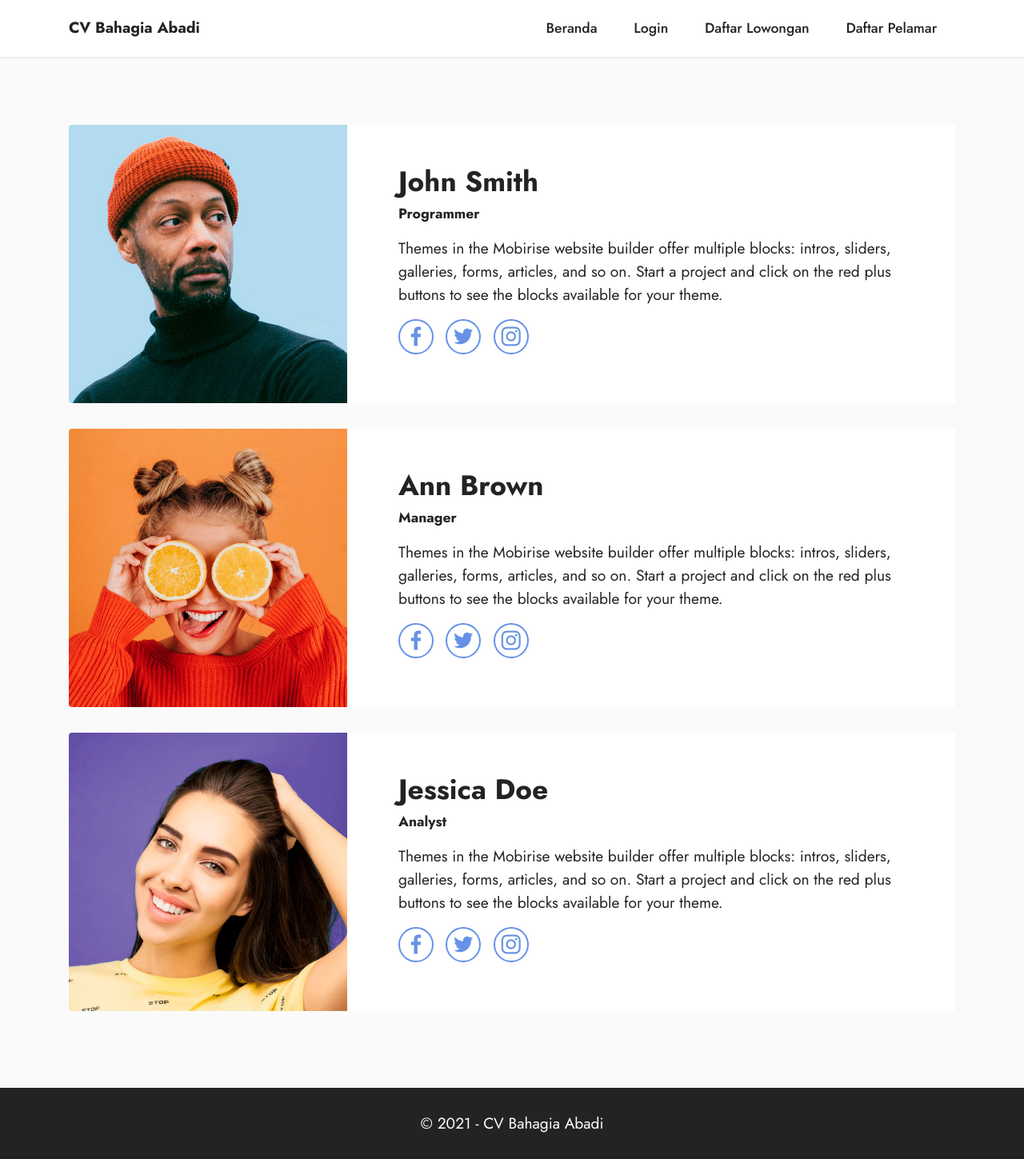
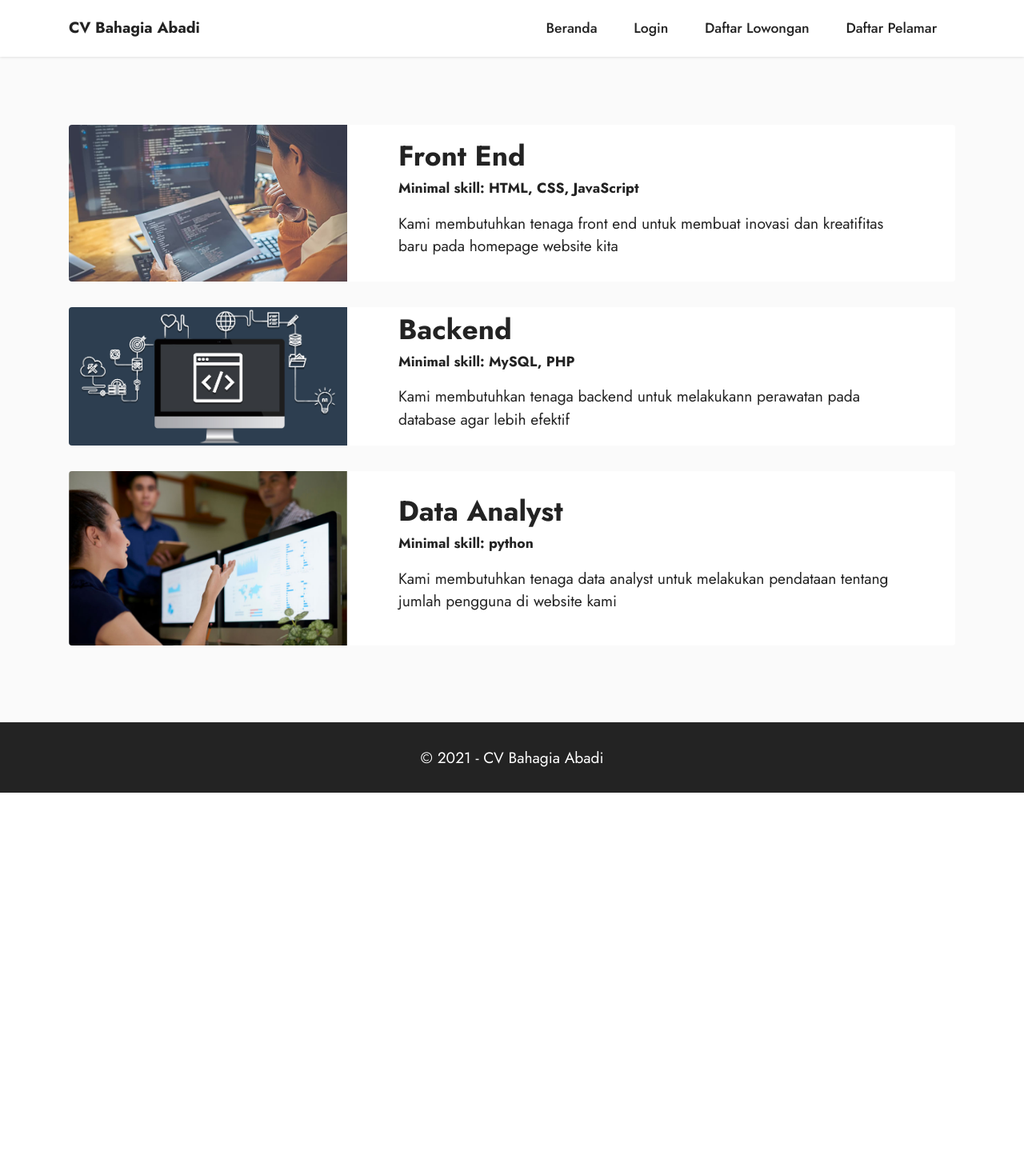
Before and after one commit to ivanabdillah/FP_PWEBA_LamaranKerja, a PHP site: page /lowongan.php in a window 1280 px wide. Shown: the whole page at 80% size. After the commit the page ends 991 px from the top, so only its background shows below. Run offline with PHP 8.4, Linux system fonts and the light colour scheme.

Commit message:
edit lowongan.php

```diff
--- a/connect.php
+++ b/connect.php
@@ -3,7 +3,7 @@
 error_reporting(0);
 
 
-$db_name 	= "fp";
+$db_name 	= "fppweb";
 $host		= "localhost";
 $username	= "root";
 $password	= "";
--- a/login.php
+++ b/login.php
@@ -103,8 +103,8 @@
                                 <input type="email" name="email" placeholder="Email" data-form-field="email"
                                     class="form-control" value="" id="email-form6-10">
                             </div>
-                            <div data-for="phone" class="col-lg-12 col-md-12 col-sm-12 form-group">
-                                <input type="tel" name="phone" placeholder="Password" data-form-field="phone"
+                            <div data-for="password" class="col-lg-12 col-md-12 col-sm-12 form-group">
+                                <input type="password" name="password" placeholder="Password"
                                     class="form-control" value="" id="phone-form6-10">
                             </div>
 
--- a/lowongan.php
+++ b/lowongan.php
@@ -79,24 +79,21 @@
                     <div class="row align-items-center">
                         <div class="col-12 col-md-4">
                             <div class="image-wrapper">
-                                <img src="assets/images/team1.jpg" alt="Mobirise">
+                                <img src="FrontEnd.jpg" alt="Mobirise">
                             </div>
                         </div>
                         <div class="col-12 col-md">
                             <div class="card-box">
                                 <h5 class="card-title mbr-fonts-style m-0 display-5">
-                                    <strong>John Smith</strong>
+                                    <strong>Front End</strong>
                                 </h5>
                                 <h6 class="mbr-fonts-style mb-3 display-4">
-                                    <strong>Programmer</strong>
+                                    <strong>Minimal skill: HTML, CSS, JavaScript</strong>
                                 </h6>
                                 <p class="mbr-text mbr-fonts-style display-7">
-                                    Themes in the Mobirise website builder offer multiple blocks: intros, sliders,
-                                    galleries, forms, articles, and so on. Start a project and click on the red plus
-                                    buttons
-                                    to see the blocks available for your theme.
+                                    Kami membutuhkan tenaga front end untuk membuat inovasi dan kreatifitas baru pada homepage website kita
                                 </p>
-                                <div class="social-row display-7">
+                                <!-- <div class="social-row display-7">
                                     <div class="soc-item">
                                         <a href="https://www.facebook.com/Mobirise/" target="_blank">
                                             <span class="mbr-iconfont socicon socicon-facebook"></span>
@@ -114,7 +111,7 @@
                                     </div>
 
 
-                                </div>
+                                </div> -->
                             </div>
                         </div>
                     </div>
@@ -125,24 +122,21 @@
                     <div class="row align-items-center">
                         <div class="col-12 col-md-4">
                             <div class="image-wrapper">
-                                <img src="assets/images/team2.jpg" alt="Mobirise">
+                                <img src="BackEnd.jpg" alt="Mobirise">
                             </div>
                         </div>
                         <div class="col-12 col-md">
                             <div class="card-box">
                                 <h5 class="card-title mbr-fonts-style m-0 display-5">
-                                    <strong>Ann Brown</strong>
+                                    <strong>Backend</strong>
                                 </h5>
                                 <h6 class="mbr-fonts-style mb-3 display-4">
-                                    <strong>Manager</strong>
+                                    <strong>Minimal skill: MySQL, PHP</strong>
                                 </h6>
                                 <p class="mbr-text mbr-fonts-style display-7">
-                                    Themes in the Mobirise website builder offer multiple blocks: intros, sliders,
-                                    galleries, forms, articles, and so on. Start a project and click on the red plus
-                                    buttons
-                                    to see the blocks available for your theme.
+                                    Kami membutuhkan tenaga backend untuk melakukann perawatan pada database agar lebih efektif
                                 </p>
-                                <div class="social-row display-7">
+                                <!-- <div class="social-row display-7">
                                     <div class="soc-item">
                                         <a href="https://www.facebook.com/Mobirise/" target="_blank">
                                             <span class="mbr-iconfont socicon socicon-facebook"></span>
@@ -160,7 +154,7 @@
                                     </div>
 
 
-                                </div>
+                                </div> -->
                             </div>
                         </div>
                     </div>
@@ -171,24 +165,21 @@
                     <div class="row align-items-center">
                         <div class="col-12 col-md-4">
                             <div class="image-wrapper">
-                                <img src="assets/images/team3.jpg" alt="Mobirise">
+                                <img src="DataAnalyst.jpg" alt="Mobirise">
                             </div>
                         </div>
                         <div class="col-12 col-md">
                             <div class="card-box">
                                 <h5 class="card-title mbr-fonts-style m-0 display-5">
-                                    <strong>Jessica Doe</strong>
+                                    <strong>Data Analyst</strong>
                                 </h5>
                                 <h6 class="mbr-fonts-style mb-3 display-4">
-                                    <strong>Analyst</strong>
+                                    <strong>Minimal skill: python</strong>
                                 </h6>
                                 <p class="mbr-text mbr-fonts-style display-7">
-                                    Themes in the Mobirise website builder offer multiple blocks: intros, sliders,
-                                    galleries, forms, articles, and so on. Start a project and click on the red plus
-                                    buttons
-                                    to see the blocks available for your theme.
+                                    Kami membutuhkan tenaga data analyst untuk melakukan pendataan tentang jumlah pengguna di website kami
                                 </p>
-                                <div class="social-row display-7">
+                                <!-- <div class="social-row display-7">
                                     <div class="soc-item">
                                         <a href="https://www.facebook.com/Mobirise/" target="_blank">
                                             <span class="mbr-iconfont socicon socicon-facebook"></span>
@@ -206,7 +197,7 @@
                                     </div>
 
 
-                                </div>
+                                </div> -->
                             </div>
                         </div>
                     </div>
```
Also changed, not shown: fp.sql (added, +99 -0 lines), BackEnd.jpg (added), DataAnalyst.jpg (added), FrontEnd.jpg (added).
